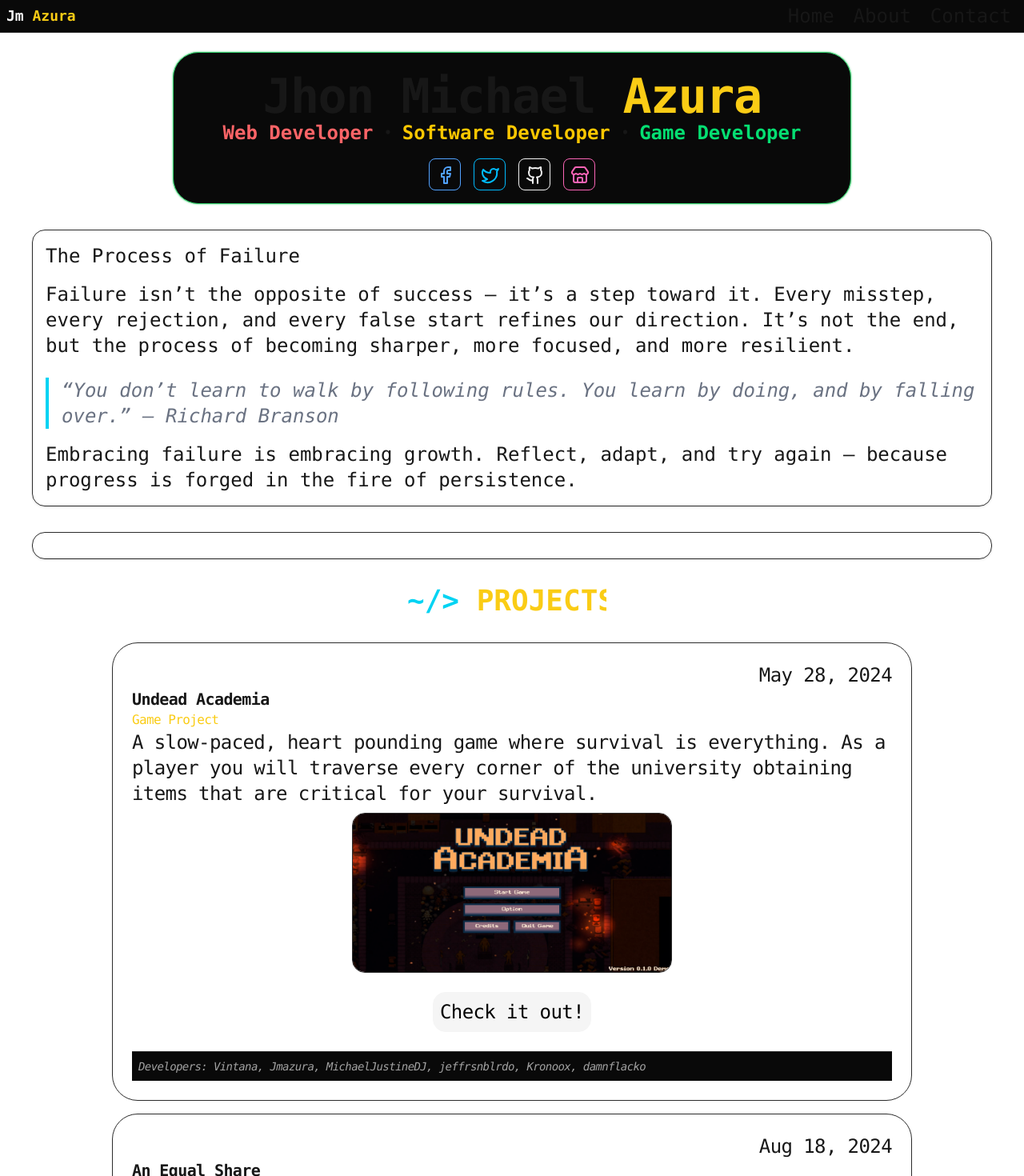
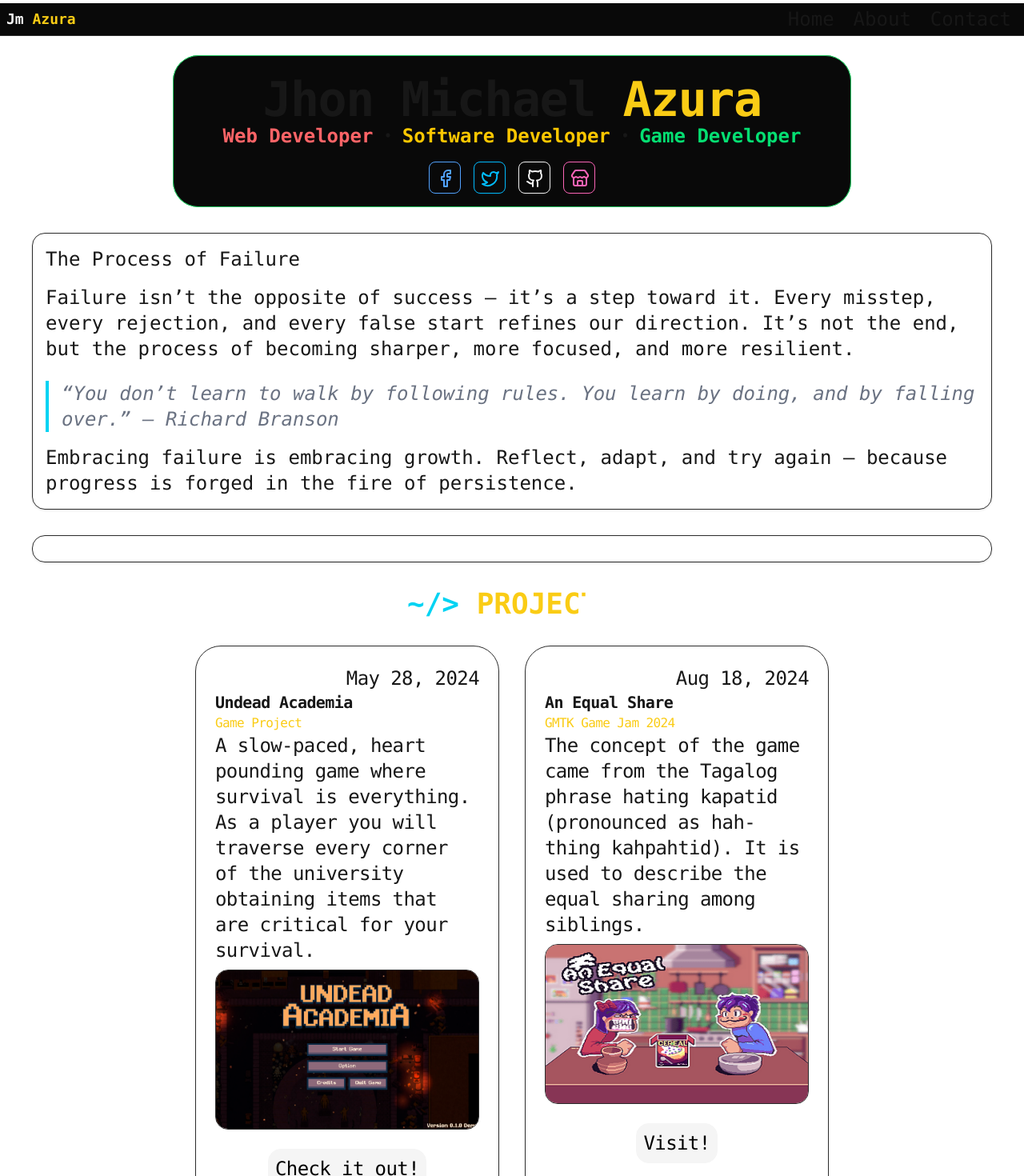
Before and after one commit to Jmazura/E-Portfolio, a Next.js app: page / in a window 1280 px wide. Shown: the top 1470 px of the page at 80% size. Built offline with nearby package versions, Linux system fonts and the light colour scheme.

Commit message:
Fixed some litte things

```diff
--- a/src/app/styles/card.css
+++ b/src/app/styles/card.css
@@ -2,7 +2,7 @@
 
 .card {;
   @apply tracking-tight;
-  @apply mx-0 mt-4 min-w-[230px] max-w-[350px] w-full sm:w-[380px] lg:min-w-[1000px];
+  @apply mx-1 lg:mx-4 mt-4 min-w-[230px] max-w-[350px] w-full sm:w-[380px] lg:min-w-[350px] lg:max-w-[450px];
   @apply p-6 rounded-4xl;
   @apply border border-[var(--color-border)];
 	@apply transition transition-transform duration-1000 ease-in-out;
--- a/src/app/styles/navbar.css
+++ b/src/app/styles/navbar.css
@@ -14,7 +14,7 @@
 }
 
 nav {
-  @apply relative flex items-center justify-between px-2 bg-[var(--color-surface)] border-b border-[var(--color-border)];
+  @apply my-1 relative flex items-center justify-between px-2 bg-[var(--color-surface)] border-b border-[var(--color-border)];
 
   .navbar-logo {
     @apply text-lg font-bold text-[var(--color-text-primary)];
```
